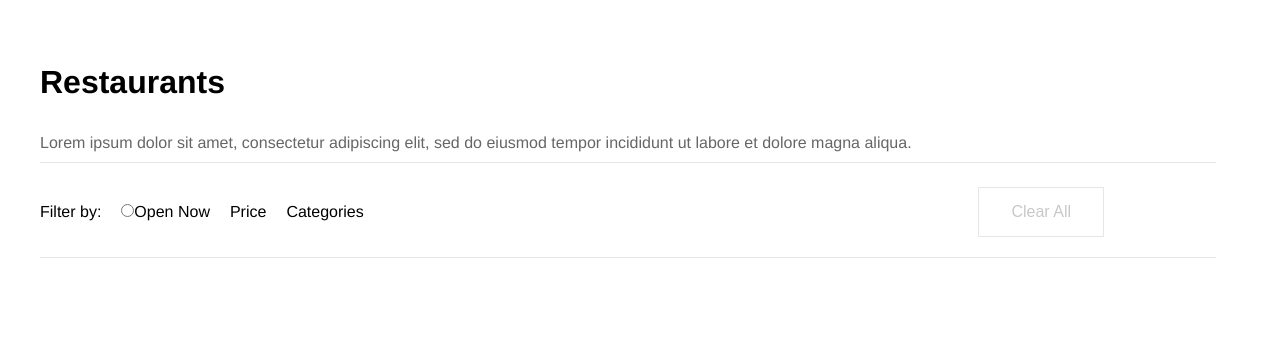
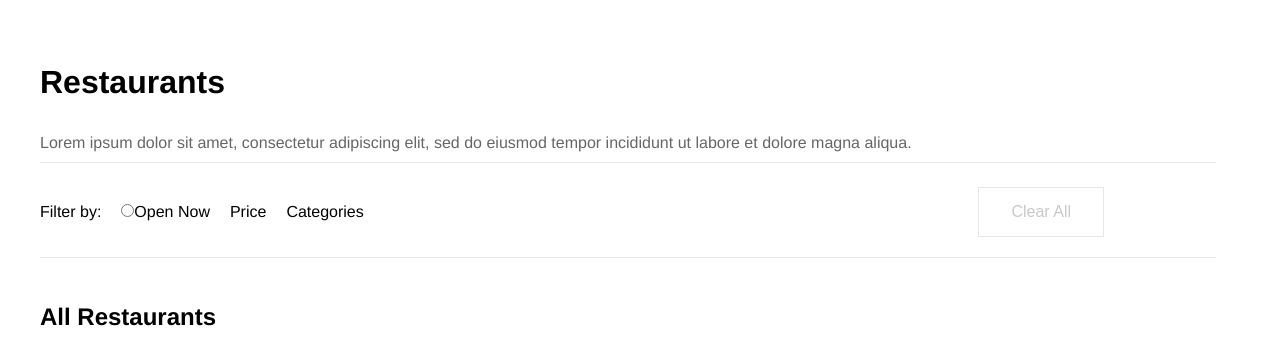
Before and after one commit to AyronFelipe/frontend-test, a React app: page / in a window 1280 px wide. Shown: the top 364 px of the page. Built offline with nearby package versions, Linux system fonts and the light colour scheme.

Commit message:
Início da implementação dos restaurantes
Signed-off-by: Ayron Felipe <ayron41@gmail.com>

```diff
--- a/src/components/Main.js
+++ b/src/components/Main.js
@@ -1,6 +1,7 @@
-import React, { useState, useEffect } from 'react';
+import React from 'react';
 import '../styles/style.css';
-import Filters from './Filters'
+import Filters from './Filters';
+import Restaurants from './Restaurants';
 
 
 function Main(){
@@ -15,6 +16,7 @@ function Main(){
                 <div className="divider"></div>
                 <Filters />
                 <div className="divider"></div>
+                <Restaurants />
             </div>
         </>
     );
--- /dev/null
+++ b/src/components/Restaurants.js
@@ -0,0 +1,15 @@
+import React from 'react';
+import '../styles/style.css';
+import '../styles/restaurants.css';
+
+
+function Restaurants() {
+
+    return(
+        <div className="restaurants">
+            <h2 className="page-title">All Restaurants</h2>
+        </div>
+    );
+}
+
+export default Restaurants;
--- a/src/components/Select.js
+++ b/src/components/Select.js
@@ -1,4 +1,4 @@
-import React, { useState, forwardRef, useImperativeHandle, useEffect } from 'react';
+import React, { useEffect } from 'react';
 import '../styles/dropdown.css';
 
 const Select = ({ options, name, first, changeButton, def, clear, setClear }) => {
--- /dev/null
+++ b/src/styles/restaurants.css
@@ -0,0 +1,4 @@
+.restaurants {
+  padding-top: 45px;
+}
+/*# sourceMappingURL=restaurants.css.map */
--- /dev/null
+++ b/src/styles/restaurants.scss
@@ -0,0 +1,3 @@
+.restaurants {
+    padding-top: 45px;
+}
```
Also changed, not shown: 1 other file (tests, documents, lock files or other folders).
